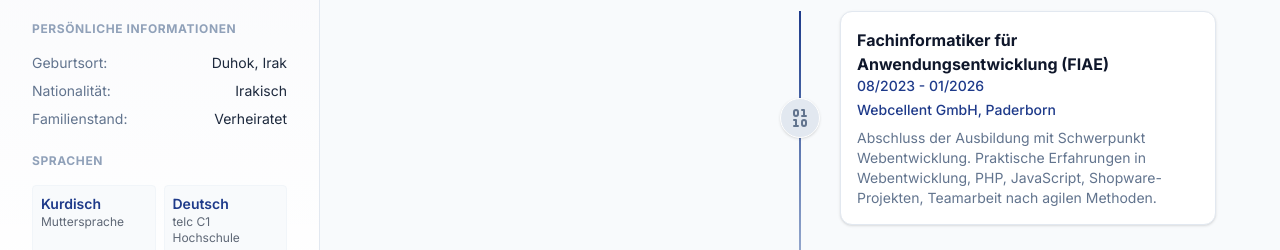
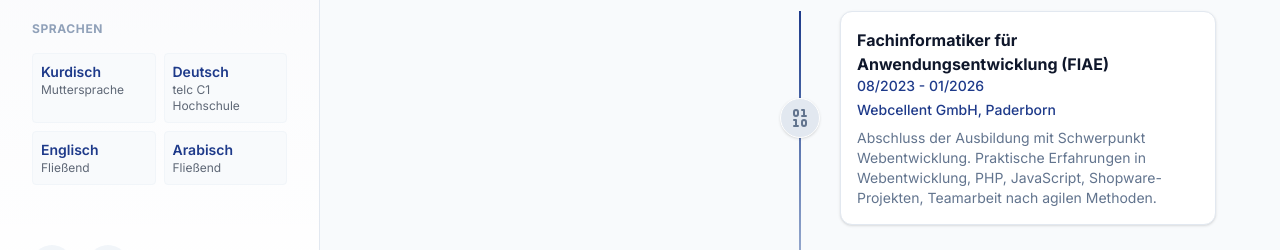
Before and after one commit to sherwan-dev/sherwan-dot-me, a website built with Vite: page index.html in a window 1280 px wide. Shown: the part 483-733 px from the top of the page. Built offline with nearby package versions, Linux system fonts and the light colour scheme.

Commit message:
removed unrelated personal infos

```diff
--- a/index.html
+++ b/index.html
@@ -68,27 +68,6 @@
                     <svg class="fill-primary" viewBox="0 0 24 24" xmlns="http://www.w3.org/2000/svg"><path d="M12 0c-6.626 0-12 5.373-12 12 0 5.302 3.438 9.8 8.207 11.387.599.111.793-.261.793-.577v-2.234c-3.338.726-4.033-1.416-4.033-1.416-.546-1.387-1.333-1.756-1.333-1.756-1.089-.745.083-.729.083-.729 1.205.084 1.839 1.237 1.839 1.237 1.07 1.834 2.807 1.304 3.492.997.107-.775.418-1.305.762-1.604-2.665-.305-5.467-1.334-5.467-5.931 0-1.311.469-2.381 1.236-3.221-.124-.303-.535-1.524.117-3.176 0 0 1.008-.322 3.301 1.23.957-.266 1.983-.399 3.003-.404 1.02.005 2.047.138 3.006.404 2.291-1.552 3.297-1.23 3.297-1.23.653 1.653.242 2.874.118 3.176.77.84 1.235 1.911 1.235 3.221 0 4.609-2.807 5.624-5.479 5.921.43.372.823 1.102.823 2.222v3.293c0 .319.192.694.801.576 4.765-1.589 8.199-6.086 8.199-11.386 0-6.627-5.373-12-12-12z"/></svg>
                   </div>
                   <a href="https://github.com/sherwan-dev" target="_blank" class="text-sm hover:text-primary transition-colors">GitHub</a>
-                </li>
-              </ul>
-            </div>
-            <div>
-              <h3
-                class="text-xs font-bold uppercase tracking-wider text-slate-400 mb-4"
-              >
-                Persönliche Informationen
-              </h3>
-              <ul class="space-y-2 text-sm">
-                <li class="flex justify-between">
-                  <span class="text-slate-500">Geburtsort:</span>
-                  <span>Duhok, Irak</span>
-                </li>
-                <li class="flex justify-between">
-                  <span class="text-slate-500">Nationalität:</span>
-                  <span>Irakisch</span>
-                </li>
-                <li class="flex justify-between">
-                  <span class="text-slate-500">Familienstand:</span>
-                  <span>Verheiratet</span>
                 </li>
               </ul>
             </div>
```
